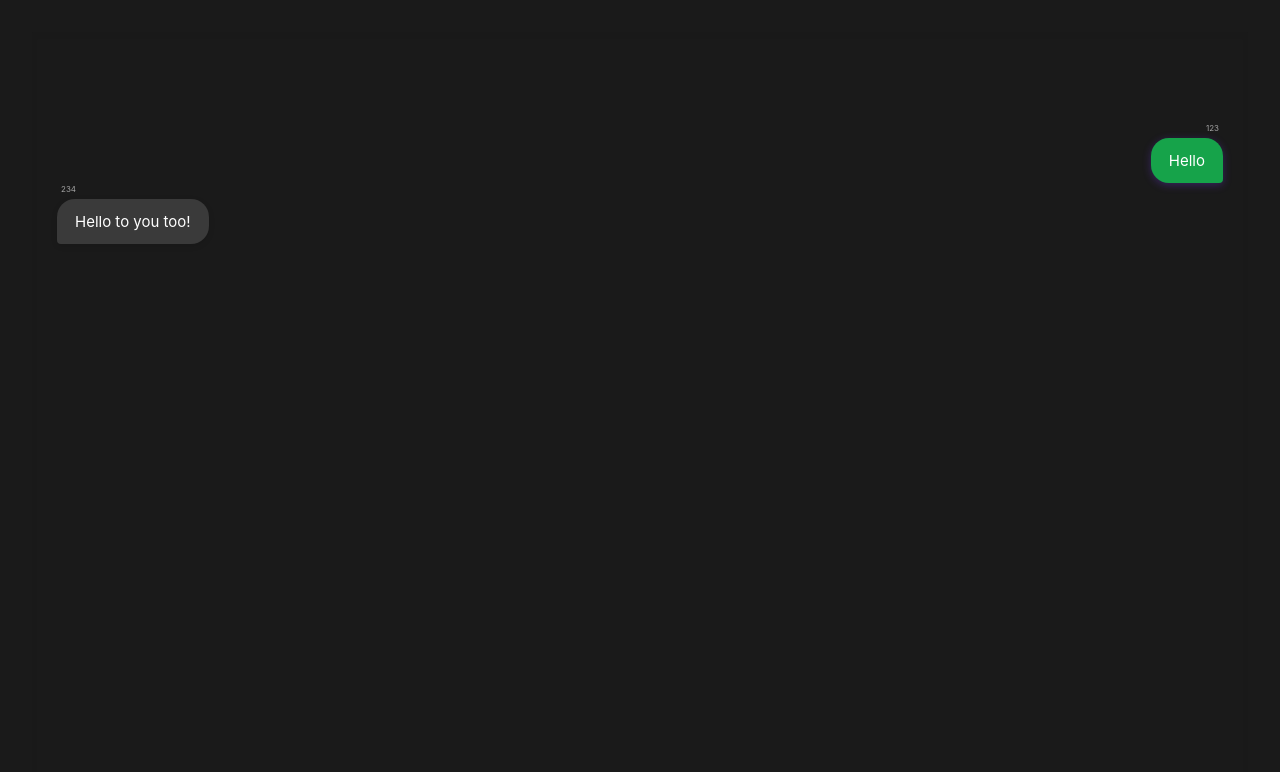
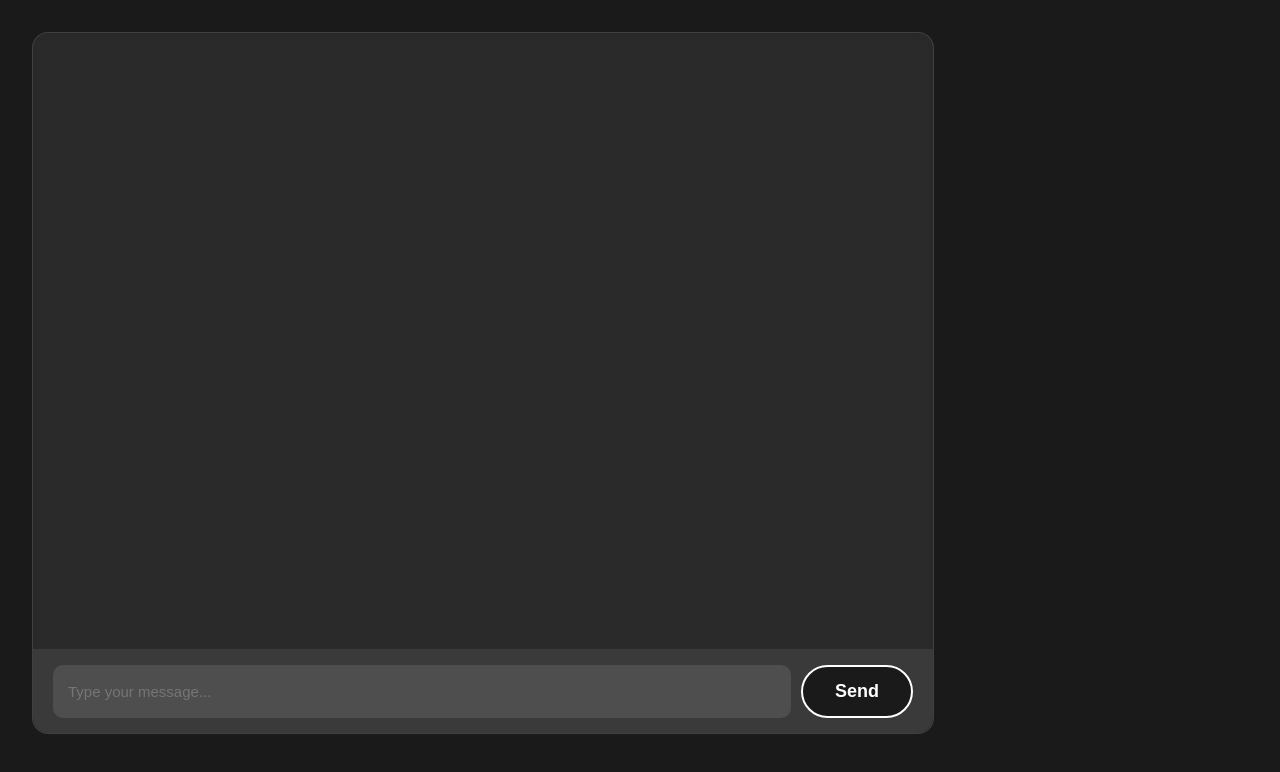
Before and after one commit to Arlan-Z/watchparty-room, a React (Vite) app in the folder watchparty-room/: page /room in a window 1280 px wide. Shown: the top 772 px of the page. Built offline with nearby package versions, Linux system fonts and the light colour scheme; the HTML template or start-up script is replaced by a standard one.

Commit message:
Added chat footer

```diff
--- a/watchparty-room/package.json
+++ b/watchparty-room/package.json
@@ -13,7 +13,8 @@
     "react": "^19.1.1",
     "react-dom": "^19.1.1",
     "react-icons": "^5.5.0",
-    "react-router-dom": "^7.9.4"
+    "react-router-dom": "^7.9.4",
+    "uuid": "^13.0.0"
   },
   "devDependencies": {
     "@eslint/js": "^9.36.0",
--- a/watchparty-room/src/pages/RoomPage/components/Chat/Chat.css
+++ b/watchparty-room/src/pages/RoomPage/components/Chat/Chat.css
@@ -1,81 +1,13 @@
 .chat-wrapper {
-  padding: 90px 25px 90px;
+  width: 900px;
+  height: 700px;
+  background: var(--bg-secondary);
+  border-radius: 16px;
+  border: 1px solid rgba(255, 255, 255, 0.1);
+  color: white;
   display: flex;
   flex-direction: column;
-  height: 100%;
-  overflow-y: auto;
-  border-radius: 0 0 16px 16px;
-  box-shadow: inset 0 2px 6px rgba(0, 0, 0, 0.05);
+  overflow: hidden;
+  transition: all 0.3s ease;
+  position: relative;
 }
-
-.message {
-  max-width: 70%;
-  padding: 12px 18px;
-  border-radius: 18px;
-  font-size: 15px;
-  line-height: 1.4;
-  word-wrap: break-word;
-  animation: appear 0.3s ease;
-}
-
-.msg-sender-id {
-  font-size: 8px;
-  color: var(--text-primary);
-  opacity: 0.6;
-  margin-bottom: 4px;
-}
-
-.msg-sender-id:has(+ .message.current) {
-  align-self: flex-end;
-  margin-right: 4px;
-}
-
-.msg-sender-id:has(+ .message.other) {
-  align-self: flex-start;
-  margin-left: 4px;
-}
-
-.message + .message {
-  margin-top: 12px;
-}
-
-.message.current + .message.current,
-.message.other + .message.other {
-  margin-top: 6px;
-}
-
-.message.current {
-  align-self: flex-end;
-  background: var(--accent-dark);
-  color: white;
-  border-bottom-right-radius: 4px;
-  box-shadow: 0 2px 8px rgba(122, 62, 255, 0.3);
-}
-
-.message.other {
-  align-self: flex-start;
-  background: var(--bg-tertiary);
-  color: #ffffff;
-  border-bottom-left-radius: 4px;
-  box-shadow: 0 2px 6px rgba(0, 0, 0, 0.1);
-}
-
-@keyframes appear {
-  from {
-    opacity: 0;
-    transform: translateY(10px) scale(0.98);
-  }
-  to {
-    opacity: 1;
-    transform: translateY(0) scale(1);
-  }
-}
-
-.message-box-wrapper::-webkit-scrollbar {
-  width: 8px;
-}
-
-.message-box-wrapper::-webkit-scrollbar-thumb {
-  background: rgba(140, 100, 255, 0.3);
-  border-radius: 4px;
-}
--- /dev/null
+++ b/watchparty-room/src/pages/RoomPage/components/Chat/ChatFooter/ChatFooter.css
@@ -0,0 +1,53 @@
+.chat-footer-wrapper {
+  position: absolute;
+  width: 100%;
+  height: fit-content;
+  bottom: 0;
+
+  padding: 15px 20px;
+  display: flex;
+  gap: 10px;
+
+  background: var(--bg-tertiary);
+  border-top: 1px solid var(--border-color);
+  border-radius: 0 0 16px 16px;
+  z-index: 20;
+  box-sizing: border-box;
+}
+
+.chat-input {
+  flex: 1;
+  padding: 12px 15px;
+  border-radius: 10px;
+  border: none;
+  background: rgba(255, 255, 255, 0.1);
+  color: white;
+  outline: none;
+  font-size: 15px;
+  transition: background 0.3s ease;
+}
+
+.chat-input:focus {
+  background: rgba(255, 255, 255, 0.15);
+}
+
+.chat-send-btn {
+  padding: 0.875rem 2rem;
+  background-color: var(--bg-primary);
+  color: var(--text-primary);
+  border: 2px solid var(--text-primary);
+  border-radius: 3rem;
+  font-size: 1.125rem;
+  font-weight: 600;
+  transition: all 0.2s;
+}
+
+.chat-send-btn:hover {
+  background-color: var(--bg-hover);
+  transform: translateY(-2px);
+}
+
+.chat-send-btn:active {
+  background-color: var(--bg-hover);
+  transform: translateY(0px);
+}
--- /dev/null
+++ b/watchparty-room/src/pages/RoomPage/components/Chat/ChatFooter/index.tsx
@@ -0,0 +1,44 @@
+import { useRef } from 'react'
+import './ChatFooter.css'
+import type Message from '../../../../../models/message';
+
+interface ChatFooterProps {
+    createMessageFunction: (message: Message) => void,
+    currentUserId: string
+}
+
+export default function ChatFooter({ createMessageFunction, currentUserId }: ChatFooterProps) {
+    const textInput = useRef<HTMLInputElement>(null);
+
+    const handleKeyDown = (e: React.KeyboardEvent<HTMLInputElement>): void => {
+        if (e.key === 'Enter') {
+            e.preventDefault();
+            sendMessage();
+        }
+    };
+
+    const sendMessage = (): void => {
+        const message = textInput.current?.value.trim();
+        if (!message) return;
+
+        createMessageFunction({
+            senderId: currentUserId,
+            content: message,
+        });
+
+        textInput.current!.value = '';
+    };
+
+    return (
+        <div className="chat-footer-wrapper">
+            <input
+                className="chat-input"
+                type="text"
+                placeholder="Type your message..." ref={textInput}
+                onKeyDown={handleKeyDown}
+            />
+
+            <button className="chat-send-btn" onClick={sendMessage}>Send</button>
+        </div>
+    )
+}
--- /dev/null
+++ b/watchparty-room/src/pages/RoomPage/components/Chat/MessageBox/MessageBox.css
@@ -0,0 +1,81 @@
+.message-box-wrapper {
+  padding: 25px 25px 90px 25px;
+  display: flex;
+  flex-direction: column;
+  height: 100%;
+  overflow-y: auto;
+  border-radius: 0 0 16px 16px;
+  box-shadow: inset 0 2px 6px rgba(0, 0, 0, 0.05);
+}
+
+.message {
+  max-width: 70%;
+  padding: 12px 18px;
+  border-radius: 18px;
+  font-size: 15px;
+  line-height: 1.4;
+  word-wrap: break-word;
+  animation: appear 0.3s ease;
+}
+
+.msg-sender-id {
+  font-size: 8px;
+  color: var(--text-primary);
+  opacity: 0.6;
+  margin-bottom: 4px;
+}
+
+.msg-sender-id:has(+ .message.current) {
+  align-self: flex-end;
+  margin-right: 4px;
+}
+
+.msg-sender-id:has(+ .message.other) {
+  align-self: flex-start;
+  margin-left: 4px;
+}
+
+.message + .message {
+  margin-top: 12px;
+}
+
+.message.current + .message.current,
+.message.other + .message.other {
+  margin-top: 6px;
+}
+
+.message.current {
+  align-self: flex-end;
+  background: var(--accent-dark);
+  color: white;
+  border-bottom-right-radius: 4px;
+  box-shadow: 0 2px 6px rgba(0, 0, 0, 0.1);
+}
+
+.message.other {
+  align-self: flex-start;
+  background: var(--bg-tertiary);
+  color: #ffffff;
+  border-bottom-left-radius: 4px;
+  box-shadow: 0 2px 6px rgba(0, 0, 0, 0.1);
+}
+
+@keyframes appear {
+  from {
+    opacity: 0;
+    transform: translateY(10px) scale(0.98);
+  }
+  to {
+    opacity: 1;
+    transform: translateY(0) scale(1);
+  }
+}
+
+.message-box-wrapper::-webkit-scrollbar {
+  width: 8px;
+}
+
+.message-box-wrapper::-webkit-scrollbar-thumb {
+  background: rgba(140, 100, 255, 0.3);
+  border-radius: 4px;
+}
--- /dev/null
+++ b/watchparty-room/src/pages/RoomPage/components/Chat/MessageBox/index.tsx
@@ -0,0 +1,23 @@
+
+import type Message from '../../../../../models/message';
+import './MessageBox.css';
+
+interface chatProps {
+    messages: Message[],
+    currentUserId: string
+}
+
+export default function MessageBox({ messages = [], currentUserId }: chatProps) {
+    return (
+        <div className="message-box-wrapper">
+            {messages.map((msg, index) => {
+                return (
+                    <>
+                    <p className='msg-sender-id'>{msg.senderId}</p>
+                    <div className={`message ${msg.senderId === currentUserId ? "current" : "other"}`} key={index}>{msg.content}</div>
+                    </>
+                );
+            })}
+        </div>
+    );
+}
--- a/watchparty-room/src/pages/RoomPage/components/Chat/index.tsx
+++ b/watchparty-room/src/pages/RoomPage/components/Chat/index.tsx
@@ -1,22 +1,22 @@
 import type Message from '../../../../models/message';
 import './Chat.css';
+import { useState } from 'react'
+import MessageBox from './MessageBox';
+import ChatFooter from './ChatFooter';
+import userUtils from '../../../../utils/userUtils';
 
-interface chatProps {
-    messages: Message[],
-    currentUserId: string
-}
+export default function Chat() {
+    const [messages, setMessages] = useState<Message[]>([]);
 
-export default function Chat({ messages = [], currentUserId }: chatProps) {
+    const createMessageFunction = (message: Message) => {
+        setMessages([...messages, message]);
+    };
+
+
     return (
         <div className="chat-wrapper">
-            {messages.map((msg, index) => {
-                return (
-                    <>
-                    <p className='msg-sender-id'>{msg.senderId}</p>
-                    <div className={`message ${msg.senderId === currentUserId ? "current" : "other"}`} key={index}>{msg.content}</div>
-                    </>
-                );
-            })}
+            <MessageBox messages={messages} currentUserId={userUtils.getUserId()}/>
+            <ChatFooter createMessageFunction={createMessageFunction} currentUserId={userUtils.getUserId()}/>
         </div>
     );
 }
--- a/watchparty-room/src/pages/RoomPage/index.tsx
+++ b/watchparty-room/src/pages/RoomPage/index.tsx
@@ -2,21 +2,11 @@ import type Message from "../../models/message";
 import Chat from "./components/Chat";
 import Video from "./components/Video";
 
-const currentUserId = '123';
-const messages : Message[] = [
-  {
-    senderId: currentUserId,
-    content: 'Hello'
-  },
-  {
-    senderId: '234',
-    content: 'Hello to you too!'
-  },
-];
+
 
 export default function RoomPage() {
   return (
-    <Chat messages={messages} currentUserId={currentUserId}/>
+    <Chat/>
     // <Video src="https://www.pexels.com/download/video/6548176/"/>
   );
 }
```
Also changed, not shown: 1 other file (tests, documents, lock files or other folders).
